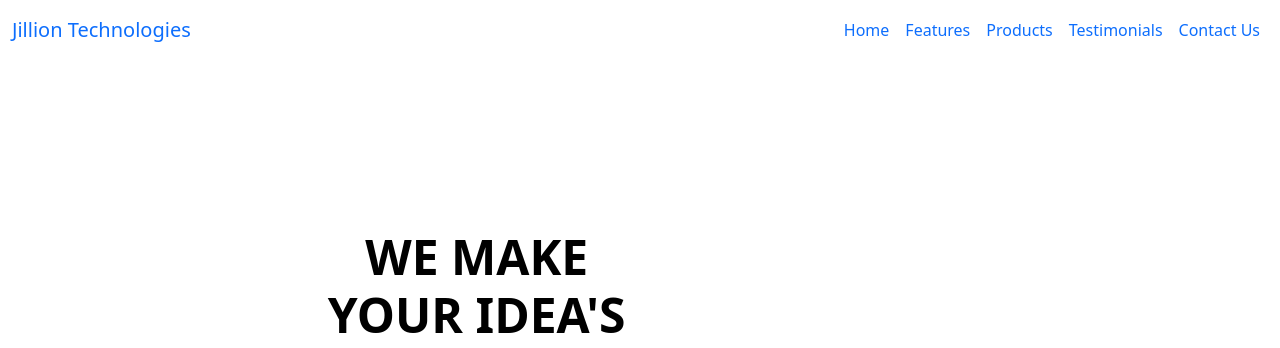
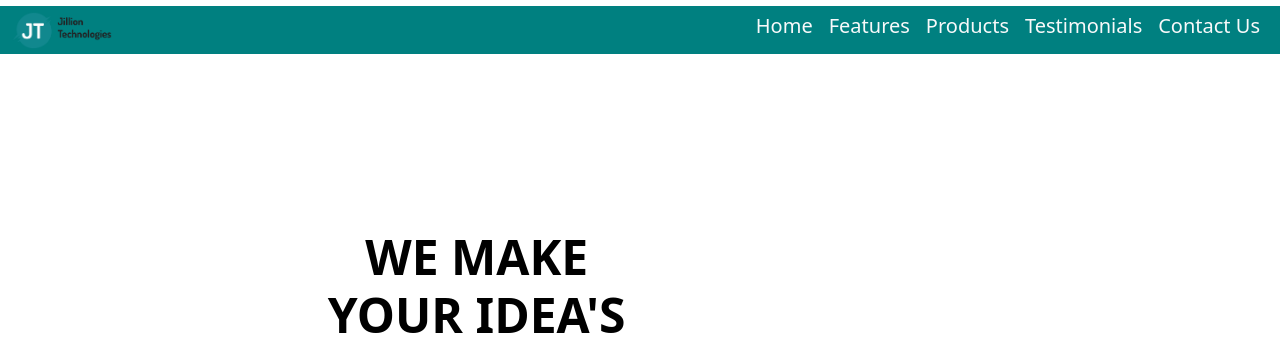
Before and after one commit to KumarPiyush89/MLTask, a plain HTML site: page index.html in a window 1280 px wide. Shown: the top 348 px of the page. Drawn offline with nearby package versions, Linux system fonts and the light colour scheme; a web font is replaced by a local one.

Commit message:
Add files via upload

```diff
--- a/index.html
+++ b/index.html
@@ -33,28 +33,28 @@
 </head>
 <body>
 <!-- Navigation Bar -->
-  <nav class="navbar navbar-expand-lg navbar-light bg-transparent fixed-top">
-  <div class="container-fluid">
-    <a class="navbar-brand text-primary" href="#">Jillion Technologies</a>
+  <nav class="navbar navbar-expand-lg   fixed-top">
+  <div class="container-fluid" id="nav">
+    <a class="navbar-brand text-primary" href="#"><img src="./img/logo.png" alt=""></a>
     <button class="navbar-toggler" type="button" data-bs-toggle="collapse" data-bs-target="#navbarNav" aria-controls="navbarNav" aria-expanded="false" aria-label="Toggle navigation">
       <span class="navbar-toggler-icon"></span>
     </button>
     <div class="collapse navbar-collapse" id="navbarNav">
       <ul class="navbar-nav ms-auto">
         <li class="nav-item">
-          <a class="nav-link active text-primary" aria-current="page" href="#">Home</a>
+          <a class="nav-link active text-light" aria-current="page" href="#"><h5>Home</h5></a>
         </li>
         <li class="nav-item">
-          <a class="nav-link text-primary" href="#features">Features</a>
+          <a class="nav-link text-light" href="#features"><h5>Features</h5></a>
         </li>
         <li class="nav-item">
-          <a class="nav-link text-primary" href="#products">Products</a>
+          <a class="nav-link text-light" href="#products"><h5>Products</h5></a>
         </li>
         <li class="nav-item">
-          <a class="nav-link text-primary" href="#testimonials">Testimonials</a>
+          <a class="nav-link text-light" href="#testimonials"><h5>Testimonials</h5></a>
         </li>
         <li class="nav-item">
-          <a class="nav-link text-primary" href="#contact">Contact Us</a>
+          <a class="nav-link text-light" href="#contact"><h5>Contact Us</h5></a>
         </li>
       </ul>
     </div>
--- a/style.css
+++ b/style.css
@@ -2,6 +2,9 @@
   transition: background-color 0.3s ease;
 }
 /* Ensure navbar has a defined height */
+#nav{
+  background-color: teal;
+}
 .navbar {
   height: 60px; /* Adjust based on your actual navbar height */
   position: fixed; /* Keep the navbar fixed at the top */
@@ -9,7 +12,23 @@
   top: 0;
   left: 0;
   z-index: 1000; /* Ensure navbar is above other content */
+
 }
+.navbar-brand img {
+      height: auto;
+      max-height: 50px;
+      width: 100px;
+    }
+
+
+    .navbar-nav .nav-link {
+      transition: color 0.3s, background-color 0.3s; /* Smooth transition for the hover effect */
+    }
+    .navbar-nav .nav-link:hover {
+      color: #91bbe7; /* Change to your desired hover color */
+      text-decoration: underline; /* Optionally add an underline */
+      background-color: rgba(208, 255, 0, 0.1); /* Optional: change background on hover */
+    }
 
 /* Hero Section */
 .hero-section {
```
Also changed, not shown: img/logo.png (added).
